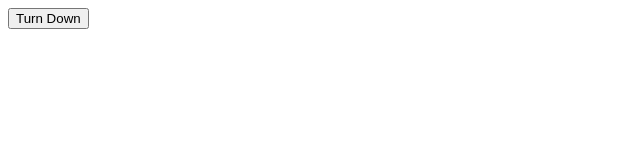
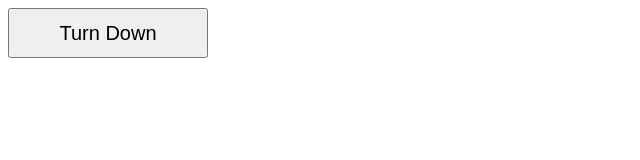
Before and after one commit to Virtuallyunlimite/Turn, a website: page index.html in a window 1280 px wide. Shown: the whole page, without its empty margins (0-640 px from the left). Drawn offline with Linux system fonts and the light colour scheme.

Commit message:
Add files via upload

```diff
--- a/index.html
+++ b/index.html
@@ -1,10 +1,18 @@
-
 <!DOCTYPE html>
 <html lang="en">
 <head>
 <meta charset="UTF-8">
 <meta name="viewport" content="width=device-width, initial-scale=1.0">
-<title>Play MP3 on Button Click</title>
+<title>MedRhythms Rocks!</title>
+<style>
+/* CSS to make the button larger */
+.large-button {
+  width: 200px; /* Adjust the width as needed */
+  height: 50px; /* Adjust the height as needed */
+  font-size: 20px; /* Adjust the font size as needed */
+  padding: 10px 20px; /* Adjust the padding as needed */
+}
+</style>
 </head>
 <body>
 
@@ -13,7 +21,7 @@
   Your browser does not support the audio element.
 </audio>
 
-<button onclick="document.getElementById('audioPlayer').play()">Turn Down</button>
+<button class="large-button" onclick="document.getElementById('audioPlayer').play()">Turn Down</button>
 
 </body>
 </html>
```
